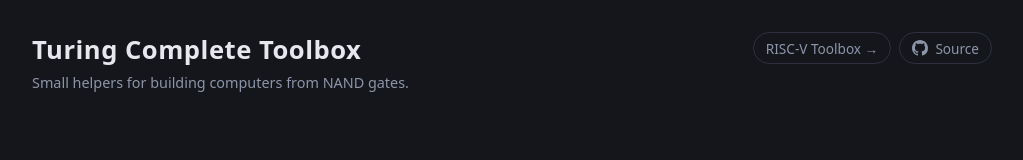
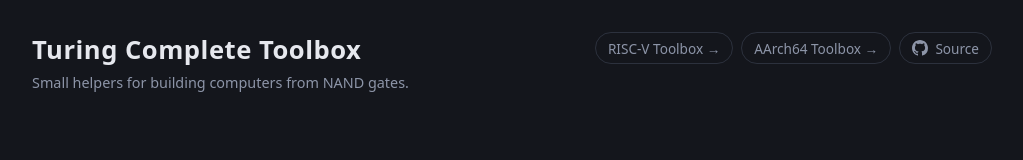
Before and after one commit to RomainMichau/turing_complete_toolbox, a website: page docs/index.html in a window 1280 px wide. Shown: the whole page, without its empty margins (128-1151 px from the left). Drawn offline with nearby package versions, Linux system fonts and the light colour scheme.

Commit message:
Cross-link the new AArch64 Toolbox sibling

```diff
--- a/docs/index.html
+++ b/docs/index.html
@@ -28,6 +28,9 @@
       <a class="repo" href="https://romainmichau.github.io/riscv-toolbox/">
         RISC-V Toolbox →
       </a>
+      <a class="repo" href="https://romainmichau.github.io/aarch64-toolbox/">
+        AArch64 Toolbox →
+      </a>
       <a class="repo" href="https://github.com/RomainMichau/turing_complete_toolbox"
          target="_blank" rel="noopener noreferrer">
         <svg viewBox="0 0 16 16" aria-hidden="true"><path d="M8 0C3.58 0 0 3.58 0 8c0 3.54 2.29 6.53 5.47 7.59.4.07.55-.17.55-.38 0-.19-.01-.82-.01-1.49-2.01.37-2.53-.49-2.69-.94-.09-.23-.48-.94-.82-1.13-.28-.15-.68-.52-.01-.53.63-.01 1.08.58 1.23.82.72 1.21 1.87.87 2.33.66.07-.52.28-.87.51-1.07-1.78-.2-3.64-.89-3.64-3.95 0-.87.31-1.59.82-2.15-.08-.2-.36-1.02.08-2.12 0 0 .67-.21 2.2.82.64-.18 1.32-.27 2-.27.68 0 1.36.09 2 .27 1.53-1.04 2.2-.82 2.2-.82.44 1.1.16 1.92.08 2.12.51.56.82 1.27.82 2.15 0 3.07-1.87 3.75-3.65 3.95.29.25.54.73.54 1.48 0 1.07-.01 1.93-.01 2.2 0 .21.15.46.55.38A8.01 8.01 0 0 0 16 8c0-4.42-3.58-8-8-8z"/></svg>
```
Also changed, not shown: README.md.
